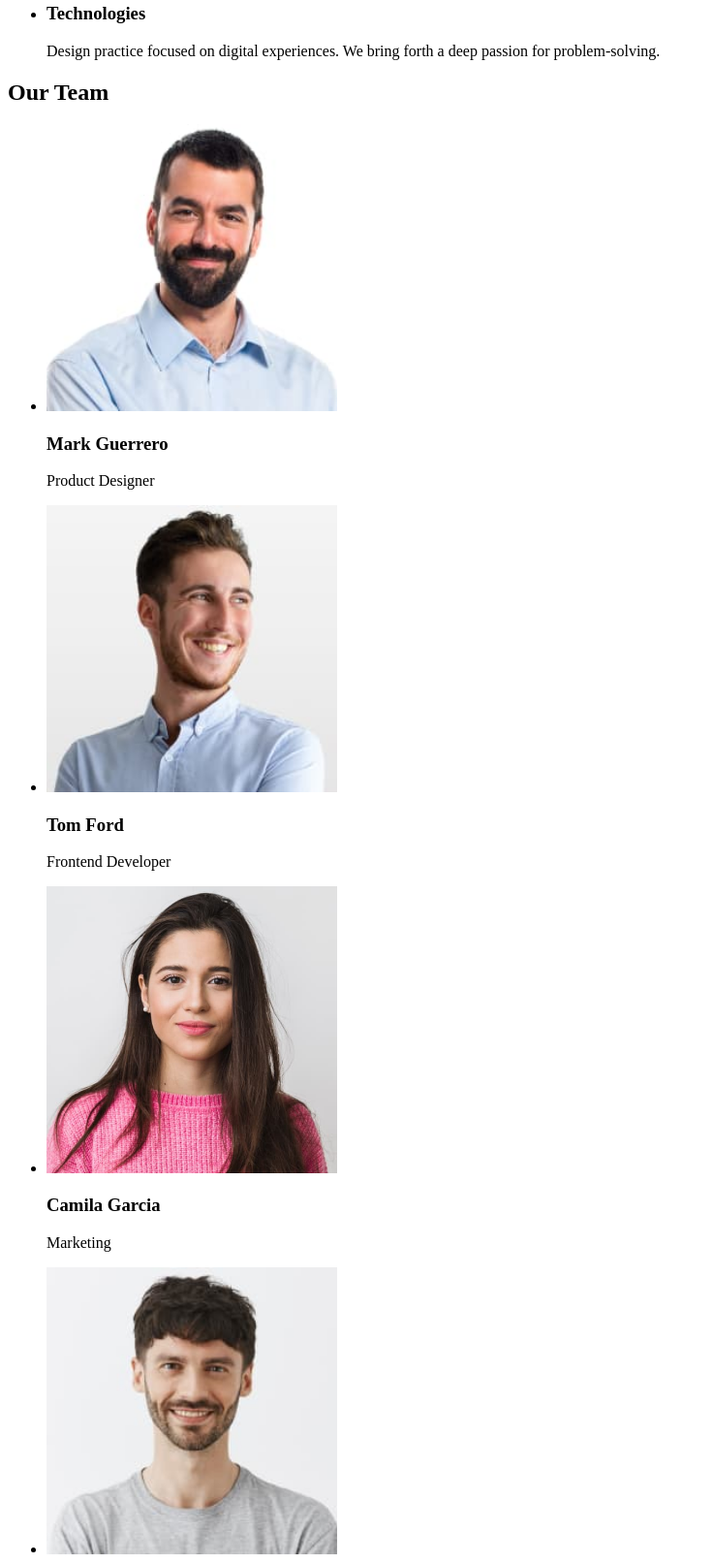
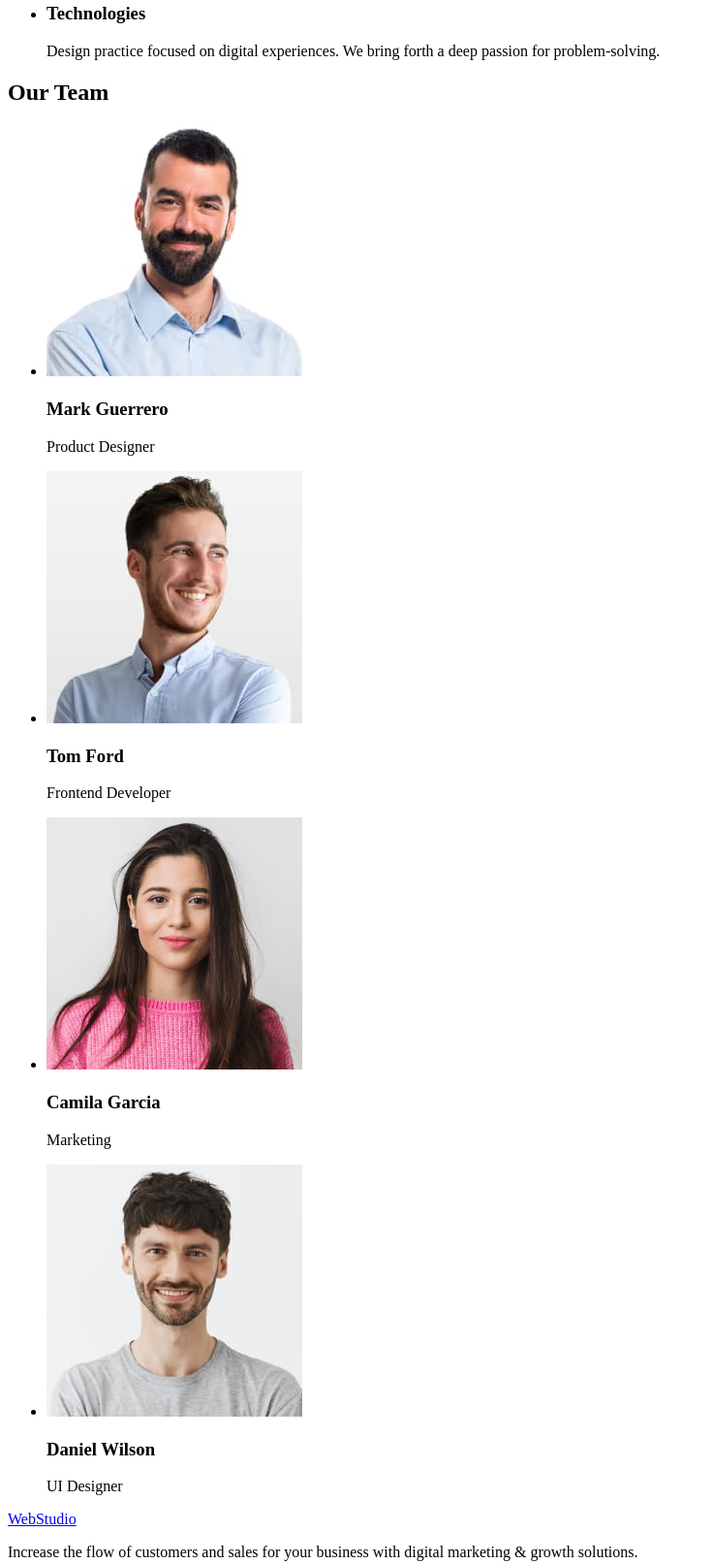
Before and after one commit to dima23lit/goit-markup-hw-01, a plain HTML site: page index.html in a window 1280 px wide. Shown: the part 532-2145 px from the top of the page at 97% size, without its empty margins (0-736 px from the left). Drawn offline with Linux system fonts and the light colour scheme.

Commit message:
change HTML

```diff
--- a/index.html
+++ b/index.html
@@ -8,7 +8,7 @@
   <body>
     <header>
       <nav>
-        <a href="">WebStudio</a>
+        <a href="./index.html">WebStudio</a>
         <ul>
           <li><a href="">Studio</a></li>
           <li><a href="">Portfolio</a></li>
@@ -73,7 +73,7 @@
             <img
               src="./images/ProductDesigner.jpg"
               alt="ProductDesigner"
-              width="300"
+              width="264"
             />
             <h3>Mark Guerrero</h3>
             <p>Product Designer</p>
@@ -82,18 +82,18 @@
             <img
               src="./images/FrontendDeveloper.jpg"
               alt="FrontendDeveloper"
-              width="300"
+              width="264"
             />
             <h3>Tom Ford</h3>
             <p>Frontend Developer</p>
           </li>
           <li>
-            <img src="./images/Marketing.jpg" alt="Marketing" width="300" />
+            <img src="./images/Marketing.jpg" alt="Marketing" width="264" />
             <h3>Camila Garcia</h3>
             <p>Marketing</p>
           </li>
           <li>
-            <img src="./images/UIDesigner.jpg" alt="UIDesigner" width="300" />
+            <img src="./images/UIDesigner.jpg" alt="UIDesigner" width="264" />
             <h3>Daniel Wilson</h3>
             <p>UI Designer</p>
           </li>
@@ -101,7 +101,7 @@
       </section>
     </main>
     <footer>
-      <a href="" target="_blank">WebStudio</a>
+      <a href="./index.html" target="_blank">WebStudio</a>
       <p>
         Increase the flow of customers and sales for your business with digital
         marketing & growth solutions.
```
